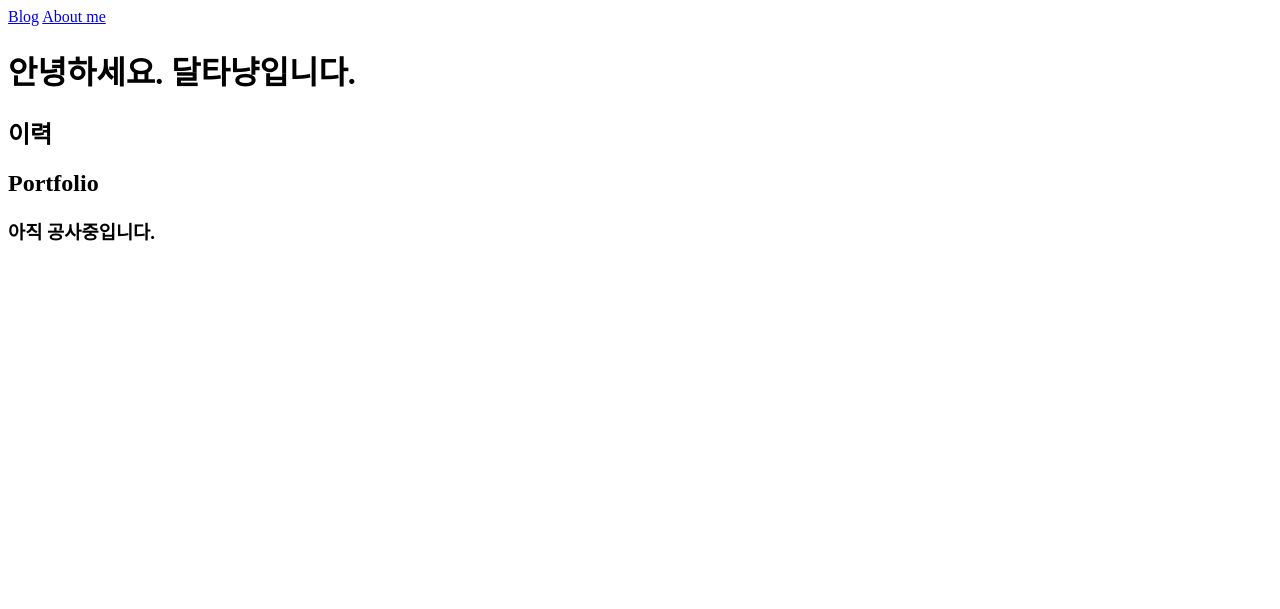
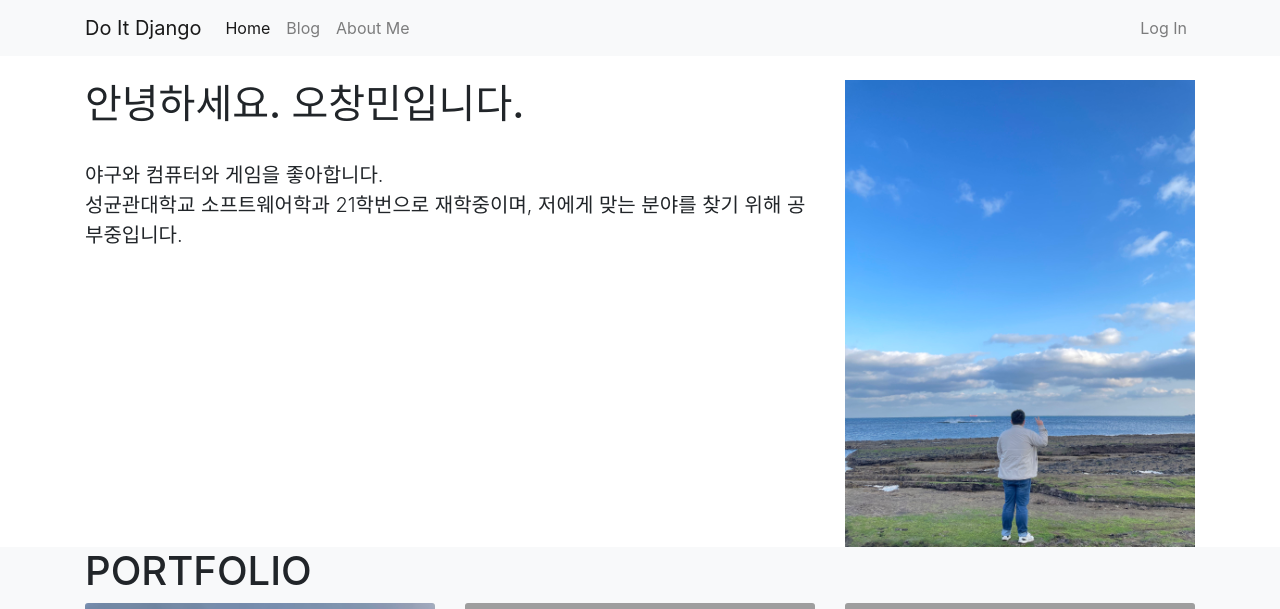
Before and after one commit to ckdals3121/backend, a Django app: page /about_me/ in a window 1280 px wide. Shown: the top 609 px of the page. Before the commit the page ends 241 px from the top, so only its background shows below. Run offline with Django 4.2, Linux system fonts and the light colour scheme; some libraries are stand-ins or nearby versions; grey boxes are pictures that could not be loaded.

Commit message:
자기소개 페이지에 내용 채우기

```diff
--- /dev/null
+++ b/single_pages/static/single_pages/css/about_me.css
@@ -0,0 +1,3 @@
+.margin-for-footer {
+    margin-bottom: 130px;
+}
--- a/single_pages/templates/single_pages/about_me.html
+++ b/single_pages/templates/single_pages/about_me.html
@@ -1,18 +1,110 @@
 <!DOCTYPE html>
+{% load static %}
 <html lang="ko">
-<head>
-    <meta charset="UTF-8">
-    <title>개발자 달타냥입니다!</title>
-</head>
-<body>
-    <nav>
-        <a href="/blog/">Blog</a>
-        <a href="/about_me/">About me</a>
-    </nav>
+    <head>
+        <meta charset="UTF-8">
+        <title> About 오창민 </title>
 
-    <h1>안녕하세요. 달타냥입니다.</h1>
-    <h2>이력</h2>
-    <h2>Portfolio</h2>
-    <h3>아직 공사중입니다. </h3>
-</body>
+        <link rel="stylesheet" href="{% static 'blog/bootstrap/bootstrap.min.css' %}" media="screen">
+        <link rel="stylesheet" href="{% static 'single_pages/css/about_me.css' %}" media="screen">
+        <script src="https://kit.fontawesome.com/726bbd6862.js" crossorigin="anonymous"></script>
+    </head>
+    <body>
+
+    {% include 'blog/navbar.html' %}
+
+    <section>
+        <div class="container mt-4">
+            <div class="row">
+                <div class="col-lg-8">
+                    <h1>안녕하세요. 오창민입니다.</h1>
+                    <br/>
+                    <p class="lead">
+                        야구와 컴퓨터와 게임을 좋아합니다.<br/>
+                        성균관대학교 소프트웨어학과 21학번으로 재학중이며, 저에게 맞는 분야를 찾기 위해 공부중입니다.
+                    </p>
+                </div>
+                <div class="col-lg-4">
+                    <img class="img-fluid" src="{% static 'single_pages/images/my_back.png' %}">
+                </div>
+            </div>
+        </div>
+    </section>
+
+    <section class="bg-light margin-for-footer">
+        <div class="container">
+            <div class="row">
+                <div class="col-12">
+                    <h1>PORTFOLIO</h1>
+                </div>
+            </div>
+            <div class="row">
+                <div class="col-lg-4">
+                    <div class="car" data-toggle="modal" data-target="#ex1">
+                        <img class="card-img-top" src="{% static 'single_pages/images/ex1.jpeg' %}">
+                        <div class="card-body">
+                            <h5 class="card-title">추가 예정</h5>
+                            <p>추가 예정</p>
+                        </div>
+                    </div>
+                </div>
+
+                <div class="col-lg-4">
+                    <div class="car" data-toggle="modal" data-target="#ex2">
+                        <img class="card-img-top" src="{% static 'single_pages/images/ex2.jpeg' %}">
+                        <div class="card-body">
+                            <h5 class="card-title">추가 예정</h5>
+                            <p>추가 예정</p>
+                        </div>
+                    </div>
+                </div>
+
+                <div class="col-lg-4">
+                    <div class="car" data-toggle="modal" data-target="#ex3">
+                        <img class="card-img-top" src="{% static 'single_pages/images/ex3.jpeg' %}">
+                        <div class="card-body">
+                            <h5 class="card-title">추가 예정</h5>
+                            <p>추가 예정</p>
+                        </div>
+                    </div>
+                </div>
+            </div>
+        </div>
+    </section>
+
+    <div class="fixed-bottom">
+        {% include 'blog/footer.html' %}
+    </div>
+
+    <!--Modal -->
+    <div class="modal fade" id="ex1" tabindex="-1" role="dialog" aria-labelledby="ex1ModalLabel" aria-hidden="true">
+        <div class="modal-dialog modal-lg" role="document">
+            <p>추가 예정</p>
+        </div>
+    </div>
+
+    <div class="modal fade" id="ex2" tabindex="-1" role="dialog" aria-labelledby="ex1ModalLabel" aria-hidden="true">
+        <div class="modal-dialog modal-lg" role="document">
+            <p>추가 예정</p>
+        </div>
+    </div>
+
+    <div class="modal fade" id="ex3" tabindex="-1" role="dialog" aria-labelledby="ex1ModalLabel" aria-hidden="true">
+        <div class="modal-dialog modal-lg" role="document">
+            <p>추가 예정</p>
+        </div>
+    </div>
+
+    <script src="https://code.jquery.com/jquery-3.4.1.slim.min.js"
+            integrity="sha384-J6qa4849blE2+poT4WnyKhv5vZF5SrPo0iEjwBvKU7imGFAV0wwj1yYfoRSJoZ+n"
+            crossorigin="anonymous"></script>
+    <script src="https://cdn.jsdelivr.net/npm/popper.js@1.16.0/dist/umd/popper.min.js"
+            integrity="sha384-Q6E9RHvbIyZFJoft+2mJbHaEWldlvI9IOYy5n3zV9zzTtmI3UksdQRVvoxMfooAo"
+            crossorigin="anonymous"></script>
+    <script src="https://stackpath.bootstrapcdn.com/bootstrap/4.4.1/js/bootstrap.min.js"
+            integrity="sha384-wfSDF2E50Y2D1uUdj0O3uMBJnjuUD4Ih7YwaYd1iqfktj0Uod8GCExl3Og8ifwB6"
+            crossorigin="anonymous"></script>
+
+
+    </body>
 </html>
```
Also changed, not shown: single_pages/static/single_pages/images/ex1.jpeg (added), single_pages/static/single_pages/images/my_back.png (added), 3 other files.
